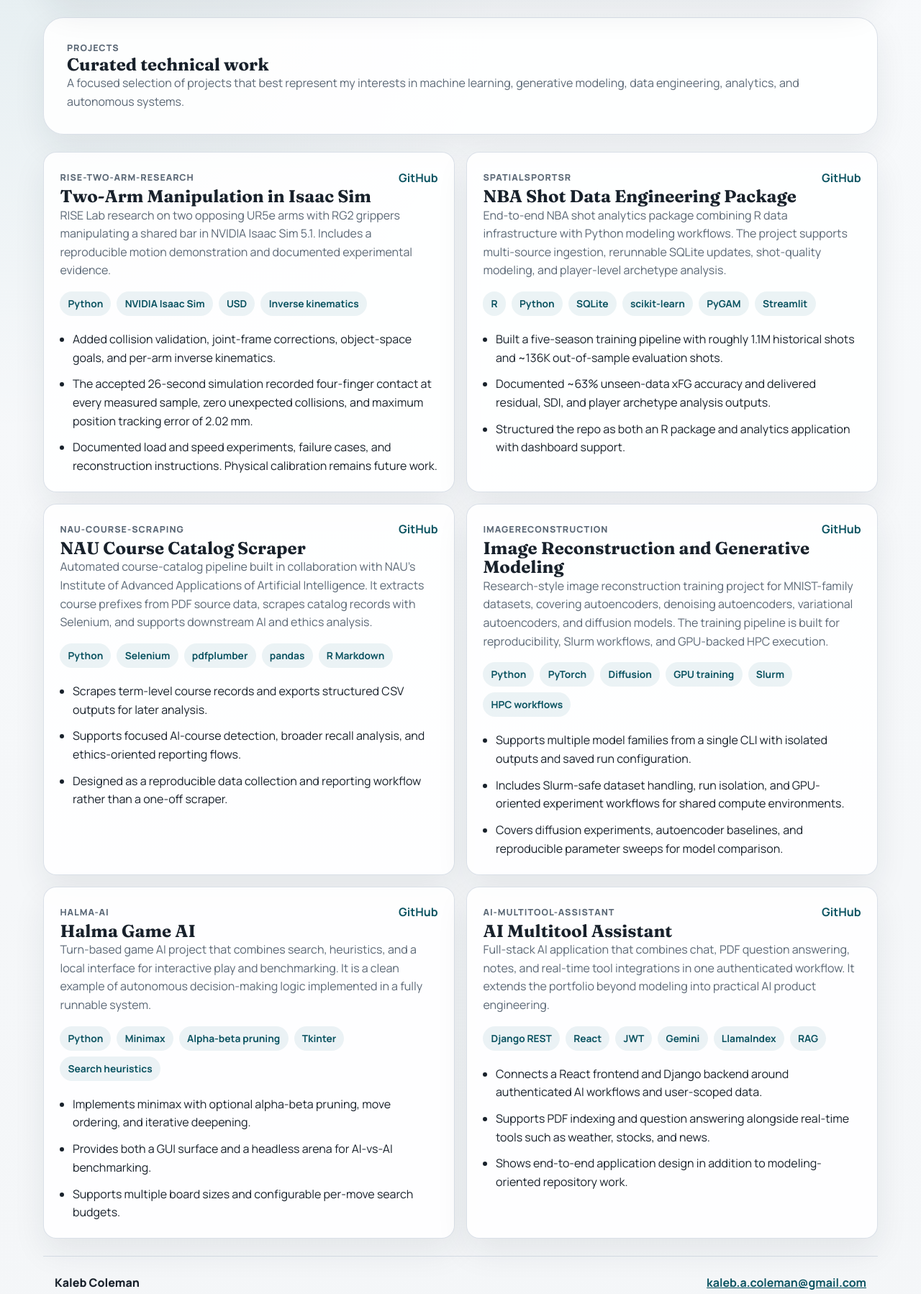
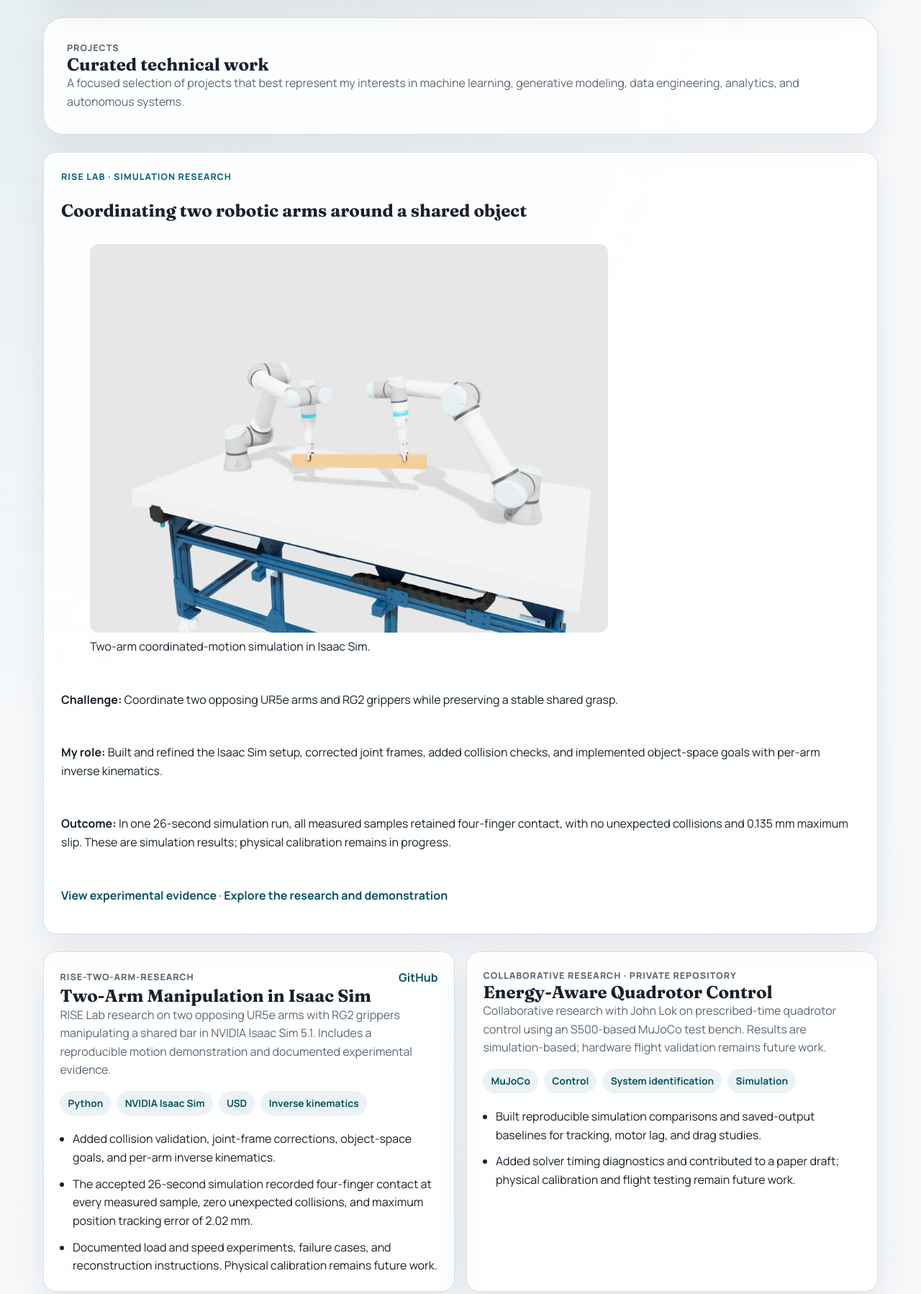
Before and after one commit to kalebcoleman/portfolio, a Flask app: page /projects in a window 1280 px wide. Shown: the part 104-1902 px from the top of the page at 72% size. Run offline with Flask 3, Linux system fonts and the light colour scheme.

Commit message:
Showcase current research, cybersecurity and DataFest

```diff
--- a/app.py
+++ b/app.py
@@ -43,7 +43,8 @@ NAV_ITEMS: list[dict[str, Any]] = [
 ]
 
 SKILLS: list[dict[str, Any]] = [
-    {"name": "Robotics / Control", "summary": "Tools used in current simulation research and control experiments.", "items": ["NVIDIA Isaac Sim", "MuJoCo", "USD scene authoring", "Inverse kinematics", "Bimanual manipulation", "Model predictive control", "System identification", "Simulation validation"]},
+    {"name": "Cybersecurity", "summary": "Enterprise security experience supporting a tribal government environment.", "items": ["Endpoint security", "Network threat monitoring", "SaaS security", "Phishing defense", "Secure remote support"], "evidence_label": "View professional experience", "evidence_url": "/experience"},
+    {"name": "Robotics / Control", "summary": "Tools used in current simulation research and control experiments.", "items": ["NVIDIA Isaac Sim", "MuJoCo", "USD scene authoring", "Inverse kinematics", "Bimanual manipulation", "Model predictive control", "System identification", "Simulation validation"], "evidence_label": "Explore robotics projects", "evidence_url": "/projects#research"},
     {
         "name": "Languages",
         "summary": "Core programming languages used across modeling, data pipelines, and application work.",
@@ -51,6 +52,7 @@ SKILLS: list[dict[str, Any]] = [
     },
     {
         "name": "ML / AI",
+        "evidence_label": "See image reconstruction", "evidence_url": "https://github.com/kalebcoleman/ImageReconstruction",
         "summary": "Modeling and experimentation tools for predictive analytics, deep learning, and generative work.",
         "items": [
             "PyTorch",
@@ -67,6 +69,7 @@ SKILLS: list[dict[str, Any]] = [
     },
     {
         "name": "Data / Databases",
+        "evidence_label": "See sports data engineering", "evidence_url": "https://github.com/kalebcoleman/spatialSportsR",
         "summary": "Data collection, validation, storage, and reproducible analysis workflows.",
         "items": [
             "pandas",
@@ -107,6 +110,15 @@ PROJECTS: list[dict[str, Any]] = [
         "summary": "RISE Lab research on two opposing UR5e arms with RG2 grippers manipulating a shared bar in NVIDIA Isaac Sim 5.1. Includes a reproducible motion demonstration and documented experimental evidence.",
         "stack": ["Python", "NVIDIA Isaac Sim", "USD", "Inverse kinematics"],
         "highlights": ["Added collision validation, joint-frame corrections, object-space goals, and per-arm inverse kinematics.", "The accepted 26-second simulation recorded four-finger contact at every measured sample, zero unexpected collisions, and maximum position tracking error of 2.02 mm.", "Documented load and speed experiments, failure cases, and reconstruction instructions. Physical calibration remains future work."],
+        "featured": True,
+    },
+    {
+        "name": "Energy-Aware Quadrotor Control",
+        "repo_name": "Collaborative research · private repository",
+        "repo_url": None,
+        "summary": "Collaborative research with John Lok on prescribed-time quadrotor control using an S500-based MuJoCo test bench. Results are simulation-based; hardware flight validation remains future work.",
+        "stack": ["MuJoCo", "Control", "System identification", "Simulation"],
+        "highlights": ["Built reproducible simulation comparisons and saved-output baselines for tracking, motor lag, and drag studies.", "Added solver timing diagnostics and contributed to a paper draft; physical calibration and flight testing remain future work."],
         "featured": True,
     },
     {
@@ -197,6 +209,7 @@ PROJECTS: list[dict[str, Any]] = [
 ]
 
 EXPERIENCE: list[dict[str, str]] = [
+    {"title": "Information Systems Security Analyst Intern", "organization": "Gila River Indian Community", "period": "June 2026 - Present", "summary": "Support endpoint and mobile security, network threat monitoring, SaaS security, phishing defense, and secure remote troubleshooting. Work involves highly confidential information in a tribal government environment supporting government agency operations."},
     {
         "title": "Website Audience Analysis Project",
         "organization": "The Career Accelerator — The GRAMMYs Project",
@@ -221,7 +234,7 @@ RESEARCH_ITEMS = [
     {"title": "Two-arm manipulation in NVIDIA Isaac Sim", "summary": "RISE Lab simulation research with opposing UR5e arms and RG2 grippers holding a shared bar. Work includes collision validation, joint-frame corrections, inverse kinematics, and coordinated-motion experiments. The current model is a simulation; physical digital-twin calibration is ongoing."},
     {"title": "Energy-aware prescribed-time quadrotor control", "summary": "Collaborating with John Lok on an S500-based MuJoCo test bench, studying tracking deadlines, motor lag, drag, wind estimation, and system identification. Results are simulation-based; hardware validation remains future work."},
 ]
-AWARDS = [{"title": "Best Visualization — NAU ASA DataFest 2026", "summary": "Recognized for collaborative data analysis and visual storytelling during the 48-hour competition."}]
+AWARDS = [{"title": "Best Visualization — NAU ASA DataFest 2026", "summary": "Built models, engineered features, and visualized early signals of high healthcare utilization with a team during the 48-hour competition. The award included a one-year American Statistical Association membership."}]
 EDUCATION = {"school": "Arizona State University", "program": "M.S. Artificial Intelligence Engineering (Robotics)", "details": "Previously: B.S. Data Science, Cybersecurity minor, Northern Arizona University (May 2026)", "timeline": "Expected master's completion: May 2028"}
 
 CONTACT_METHODS: list[dict[str, str]] = [
--- a/templates/experience.html
+++ b/templates/experience.html
@@ -50,6 +50,7 @@
         <div class="timeline-item">
             <h3>{{ award.title }}</h3>
             <p>{{ award.summary }}</p>
+            <figure><img src="{{ url_for('static', filename='images/datafest-result.png') }}" alt="DataFest presentation slide visualizing concentrated healthcare encounters and early-risk model results" style="width:100%;height:auto;border-radius:12px"><figcaption>DataFest 2026 presentation: healthcare utilization and early-risk modeling.</figcaption></figure>
         </div>
         {% endfor %}
     </article>
--- a/templates/home.html
+++ b/templates/home.html
@@ -46,7 +46,7 @@
                 <span class="chip">{{ tech }}</span>
                 {% endfor %}
             </div>
-            <a class="text-link" href="{{ project.repo_url }}" target="_blank" rel="noopener noreferrer">View repository</a>
+            {% if project.repo_url %}<a class="text-link" href="{{ project.repo_url }}" target="_blank" rel="noopener noreferrer">View repository</a>{% else %}<a class="text-link" href="{{ url_for('projects') }}#research">Explore research</a>{% endif %}
         </article>
         {% endfor %}
     </div>
@@ -69,6 +69,7 @@
                 <span class="chip chip-soft">{{ item }}</span>
                 {% endfor %}
             </div>
+            {% if group.evidence_url %}<a class="text-link" href="{{ group.evidence_url if group.evidence_url.startswith('https://') else url_for(group.evidence_url.split('/')[1].split('#')[0]) ~ ('#research' if '#research' in group.evidence_url else '') }}">{{ group.evidence_label }}</a>{% endif %}
         </article>
         {% endfor %}
     </div>
--- a/templates/projects.html
+++ b/templates/projects.html
@@ -10,12 +10,21 @@
     </p>
 </section>
 
+<section class="section-block panel" id="research">
+    <p class="eyebrow">RISE Lab · Simulation research</p>
+    <h2>Coordinating two robotic arms around a shared object</h2>
+    <figure><img src="{{ url_for('static', filename='images/two-arm-simulation.png') }}" alt="Isaac Sim replay showing two robotic arms holding a shared bar" style="width:100%;max-width:720px;height:auto;border-radius:12px"><figcaption>Two-arm coordinated-motion simulation in Isaac Sim.</figcaption></figure>
+    <p><strong>Challenge:</strong> Coordinate two opposing UR5e arms and RG2 grippers while preserving a stable shared grasp.</p>
+    <p><strong>My role:</strong> Built and refined the Isaac Sim setup, corrected joint frames, added collision checks, and implemented object-space goals with per-arm inverse kinematics.</p>
+    <p><strong>Outcome:</strong> In one 26-second simulation run, all measured samples retained four-finger contact, with no unexpected collisions and 0.135 mm maximum slip. These are simulation results; physical calibration remains in progress.</p>
+    <p><a class="text-link" href="https://github.com/kalebcoleman/rise-two-arm-research/blob/main/docs/VALIDATION.md">View experimental evidence</a> · <a class="text-link" href="https://github.com/kalebcoleman/rise-two-arm-research">Explore the research and demonstration</a></p>
+</section>
 <section class="project-grid">
     {% for project in projects %}
     <article class="project-card project-card-detailed">
         <div class="card-topline">
             <p class="project-kicker">{{ project.repo_name }}</p>
-            <a class="text-link" href="{{ project.repo_url }}" target="_blank" rel="noopener noreferrer">GitHub</a>
+            {% if project.repo_url %}<a class="text-link" href="{{ project.repo_url }}" target="_blank" rel="noopener noreferrer">GitHub</a>{% endif %}
         </div>
         <h2>{{ project.name }}</h2>
         <p>{{ project.summary }}</p>
--- a/templates/skills.html
+++ b/templates/skills.html
@@ -19,6 +19,7 @@
             <span class="chip chip-soft">{{ item }}</span>
             {% endfor %}
         </div>
+        {% if group.evidence_url %}<a class="text-link" href="{{ group.evidence_url if group.evidence_url.startswith('https://') else url_for(group.evidence_url.split('/')[1].split('#')[0]) ~ ('#research' if '#research' in group.evidence_url else '') }}">{{ group.evidence_label }}</a>{% endif %}
     </article>
     {% endfor %}
 </section>
```
Also changed, not shown: static/images/datafest-result.png (added), static/images/two-arm-simulation.png (added).
